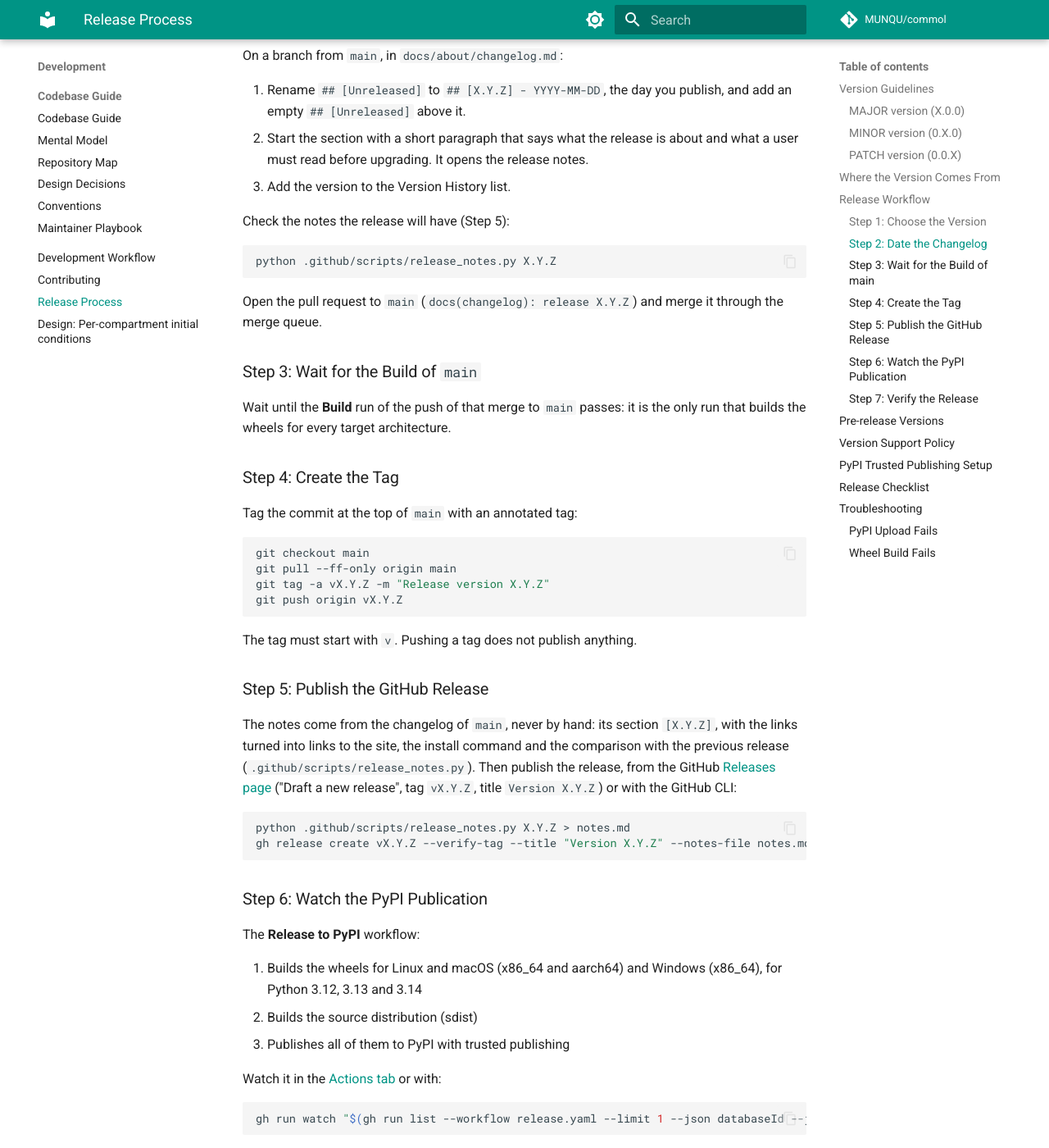
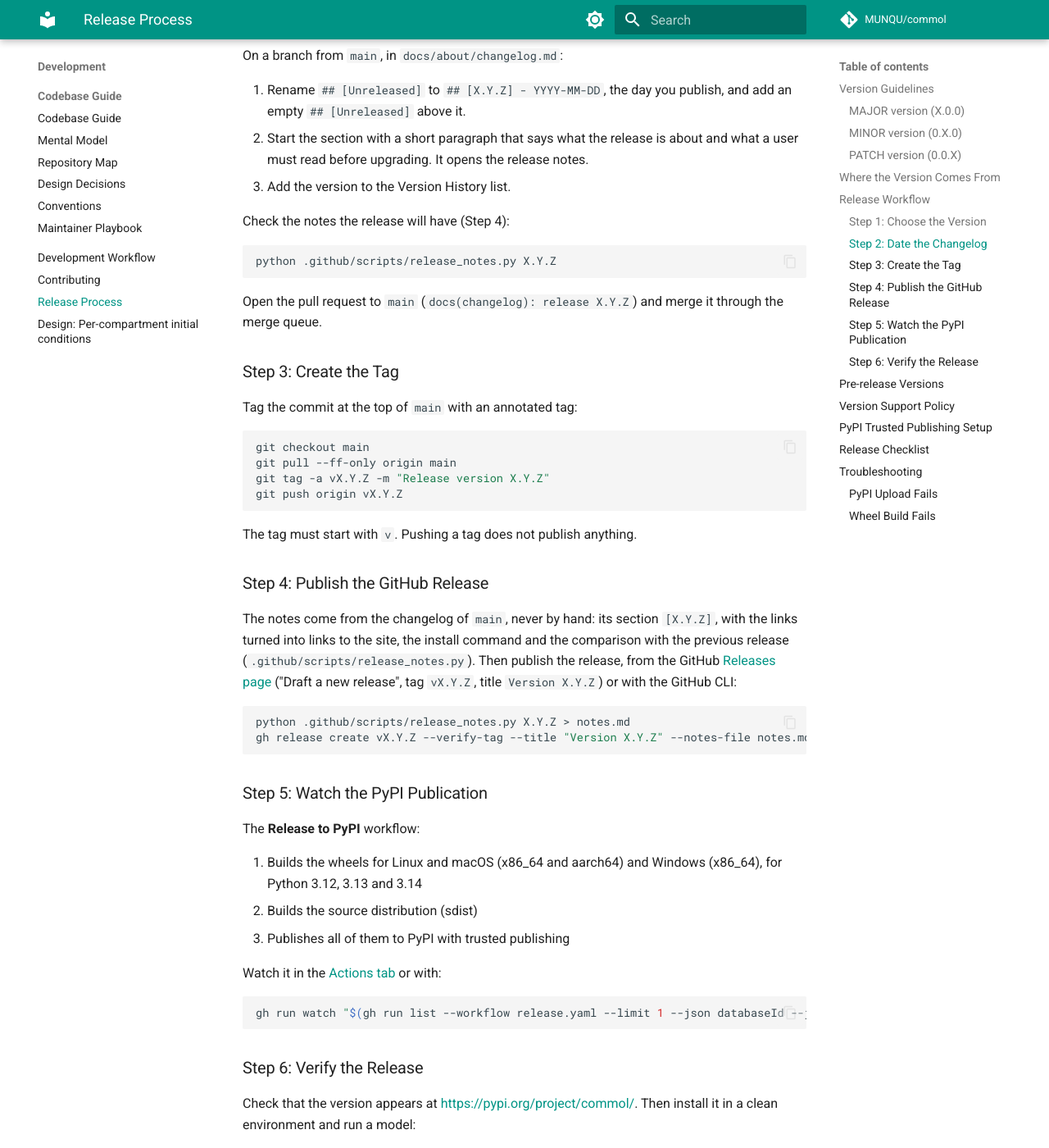
Before and after one commit to MUNQU/commol, an MkDocs documentation site: the page built from docs/development/release.md, in a window 1280 px wide and 1400 px high, scrolled down 2104 px. Shown: the whole window at 82% size. Built offline with MkDocs 1.6.1 and Material for MkDocs 9.7.7, drawn with Linux system fonts in a browser that asks for light colours; comment, search, counter and statistics services are not loaded; the version menu is left out; some of the changed text lies outside the part shown.

Commit message:
ci(workflows): test each change once, in its pull request and the merge queue

````diff
--- a/docs/development/release.md
+++ b/docs/development/release.md
@@ -86,7 +86,7 @@ On a branch from `main`, in `docs/about/changelog.md`:
    notes.
 3. Add the version to the Version History list.
 
-Check the notes the release will have (Step 5):
+Check the notes the release will have (Step 4):
 
 ```bash
 python .github/scripts/release_notes.py X.Y.Z
@@ -95,12 +95,7 @@ python .github/scripts/release_notes.py X.Y.Z
 Open the pull request to `main` (`docs(changelog): release X.Y.Z`) and merge
 it through the merge queue.
 
-### Step 3: Wait for the Build of `main`
-
-Wait until the **Build** run of the push of that merge to `main` passes: it is
-the only run that builds the wheels for every target architecture.
-
-### Step 4: Create the Tag
+### Step 3: Create the Tag
 
 Tag the commit at the top of `main` with an annotated tag:
 
@@ -113,7 +108,7 @@ git push origin vX.Y.Z
 
 The tag must start with `v`. Pushing a tag does not publish anything.
 
-### Step 5: Publish the GitHub Release
+### Step 4: Publish the GitHub Release
 
 The notes come from the changelog of `main`, never by hand: its section
 `[X.Y.Z]`, with the links turned into links to the site, the install command
@@ -142,7 +137,7 @@ Watch it in the [Actions tab](https://github.com/MUNQU/commol/actions) or with:
 gh run watch "$(gh run list --workflow release.yaml --limit 1 --json databaseId --jq '.[0].databaseId')"
 ```
 
-### Step 7: Verify the Release
+### Step 6: Verify the Release
 
 Check that the version appears at <https://pypi.org/project/commol/>. Then
 install it in a clean environment and run a model:
@@ -221,7 +216,6 @@ The release issue repeats this list.
 - [ ] Every issue of the milestone closed
 - [ ] Version chosen
 - [ ] Changelog dated on `main`, with its opening paragraph
-- [ ] **Build** run on `main` passed
 - [ ] Annotated tag `vX.Y.Z` created on `main` and pushed
 - [ ] GitHub release published with the notes of `release_notes.py`
 - [ ] **Release to PyPI** workflow passed
````
Also changed, not shown: other parts of docs/development/release.md (+1 -1 lines), docs/development/workflow.md (+6 -7 lines), .github/ISSUE_TEMPLATE/release.md, 2 other files.
